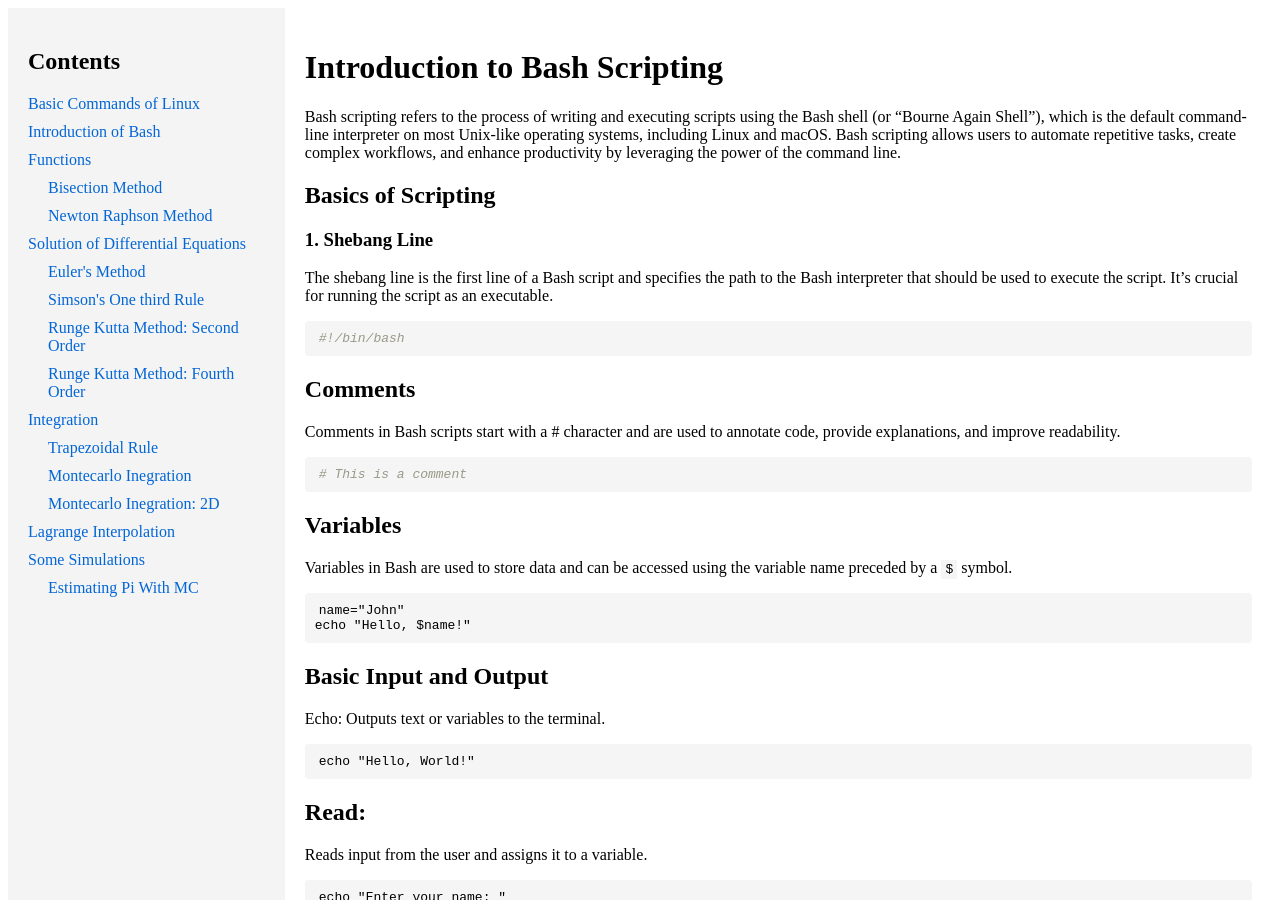
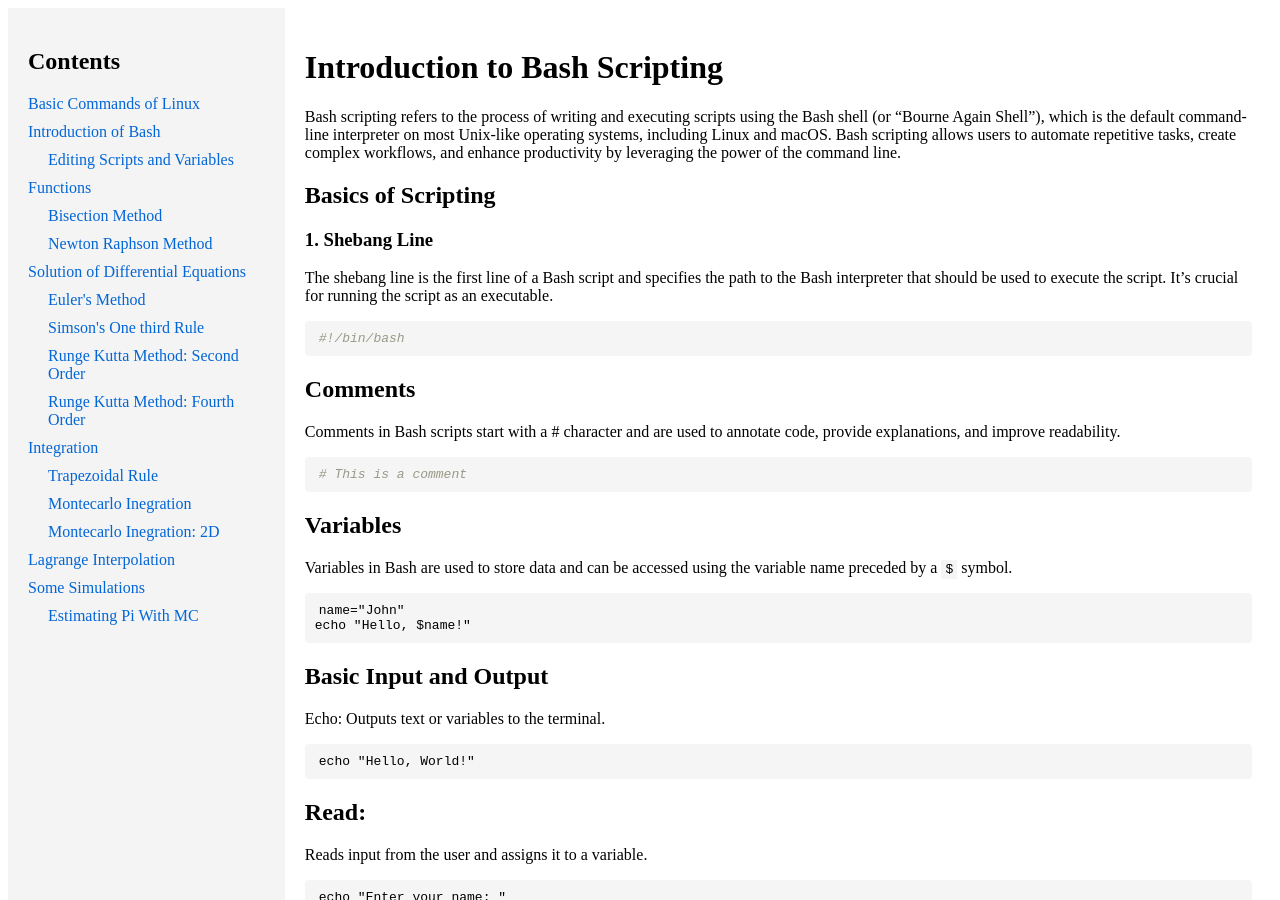
Before and after one commit to mohangiri1/scripting, a Jekyll site: the page built from docs/index.md, in a window 1280 px wide and 900 px high. Built offline with Jekyll 4.4.1, drawn with Linux system fonts in a browser that asks for light colours; comment, search, counter and statistics services are not loaded.

Commit message:
Update toc.html

```diff
--- a/docs/_includes/toc.html
+++ b/docs/_includes/toc.html
@@ -6,6 +6,11 @@
     </li>
     <li>
       <a href="{{ "/index" | relative_url }}">Introduction of Bash</a>
+      <ul>
+        <li>
+          <a href="{{ "/basics/shell_scripts_and_variables.html" | relative_url }}">Editing Scripts and Variables</a>
+        <li>
+      </ul>
     </li>
 
     <li>
```
